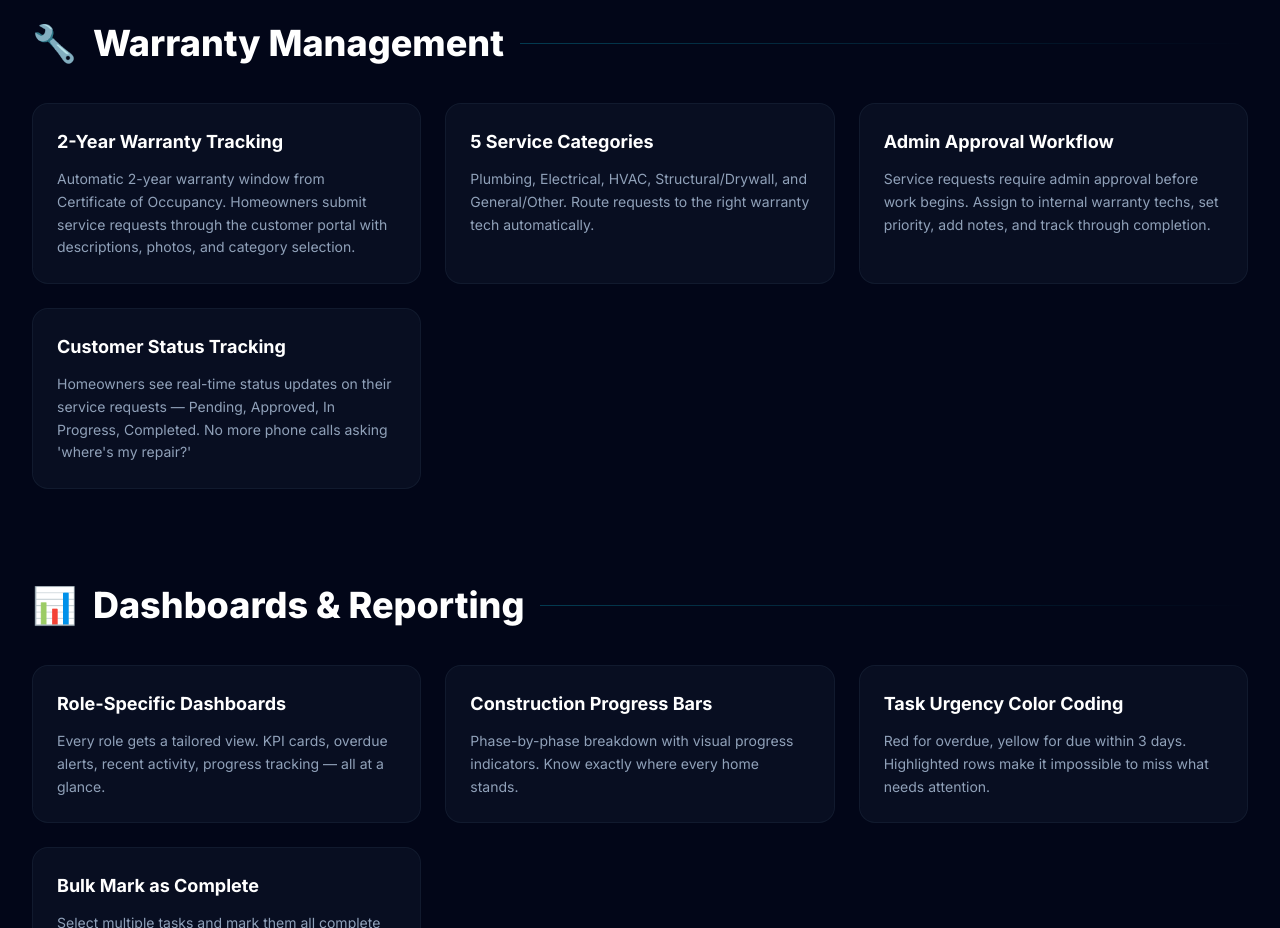
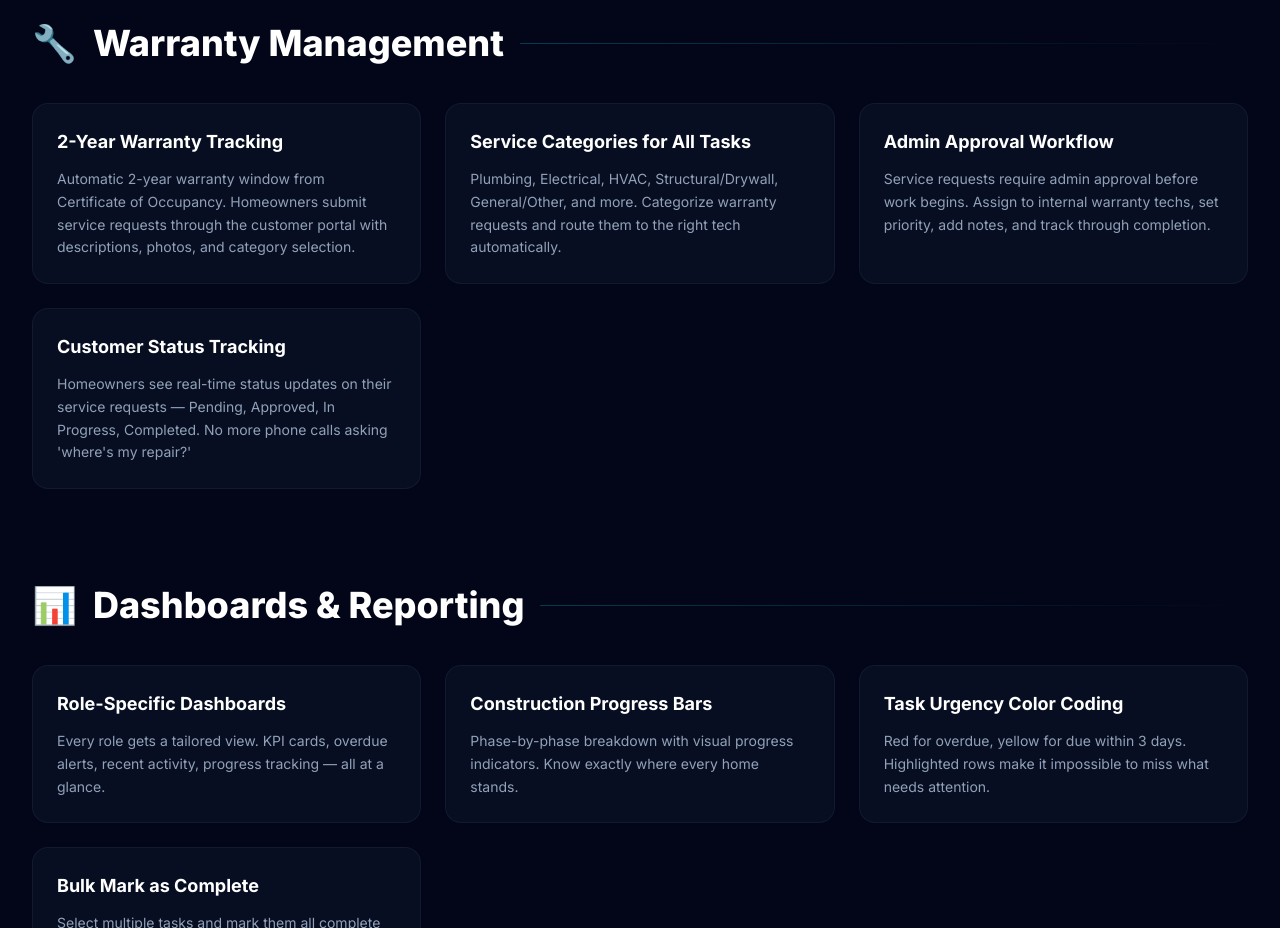
Before and after one commit to Scootermcgavin121/cornerstone-marketing, a Next.js app: page /features in a window 1280 px wide. Shown: the part 5760-6688 px from the top of the page. Built offline with nearby package versions, Linux system fonts and the light colour scheme.

Commit message:
fix: rename warranty categories — less specific, more flexible

```diff
--- a/app/components/FeaturesDetail.tsx
+++ b/app/components/FeaturesDetail.tsx
@@ -272,8 +272,8 @@ const sections = [
         desc: "Automatic 2-year warranty window from Certificate of Occupancy. Homeowners submit service requests through the customer portal with descriptions, photos, and category selection.",
       },
       {
-        name: "5 Service Categories",
-        desc: "Plumbing, Electrical, HVAC, Structural/Drywall, and General/Other. Route requests to the right warranty tech automatically.",
+        name: "Service Categories for All Tasks",
+        desc: "Plumbing, Electrical, HVAC, Structural/Drywall, General/Other, and more. Categorize warranty requests and route them to the right tech automatically.",
       },
       {
         name: "Admin Approval Workflow",
```
